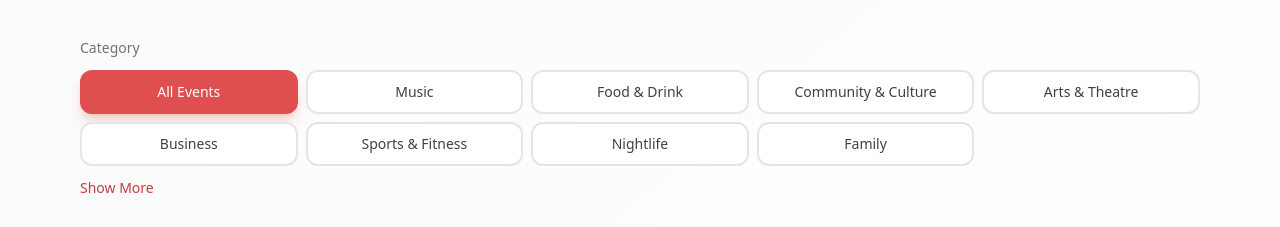
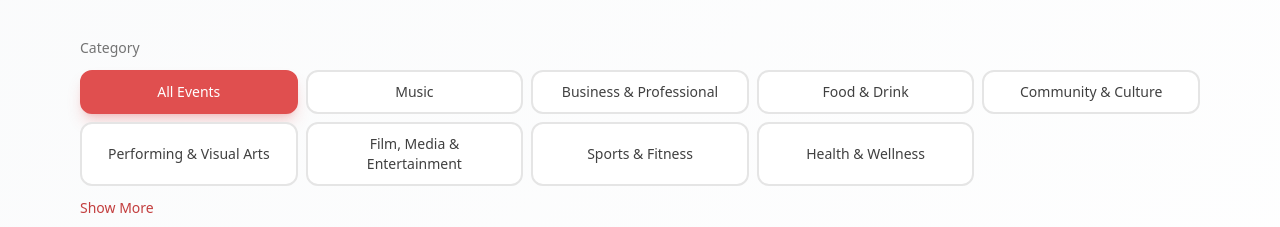
Before and after one commit to kienparzival/Suki-App, a React (Vite) app: page / in a window 1280 px wide. Shown: the part 394-621 px from the top of the page. Built offline with nearby package versions, Linux system fonts and the light colour scheme; no server answers.

Commit message:
fix: restore all original 20 categories
- Restore the complete list of 20 categories that were previously available
- Keep the exact same category strings that were used before
- Maintain consistency with existing events and database records

```diff
--- a/src/constants/categories.ts
+++ b/src/constants/categories.ts
@@ -1,14 +1,24 @@
 export const CATEGORIES = [
   'Music',
+  'Business & Professional',
   'Food & Drink',
   'Community & Culture',
-  'Arts & Theatre',
-  'Business',
+  'Performing & Visual Arts',
+  'Film, Media & Entertainment',
   'Sports & Fitness',
-  'Nightlife',
-  'Family',
-  'Education',
-  'Charity',
+  'Health & Wellness',
+  'Science & Technology',
+  'Travel & Outdoor',
+  'Charity & Causes',
+  'Religion & Spirituality',
+  'Family & Education',
+  'Seasonal & Holiday',
+  'Government & Politics',
+  'Fashion & Beauty',
+  'Home & Lifestyle',
+  'Hobbies & Special Interests',
+  'School Activities',
+  'Others'
 ] as const;
 
 export type Category = typeof CATEGORIES[number];
```
